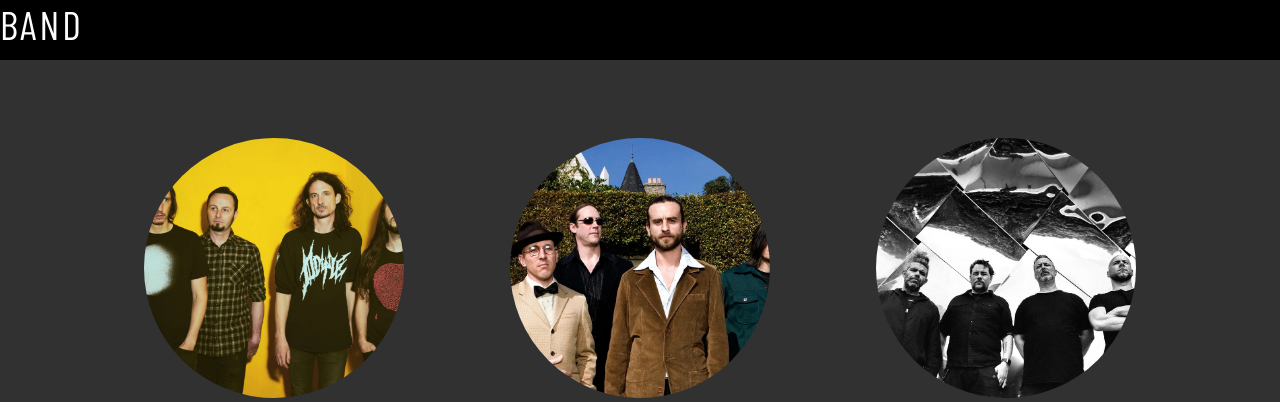
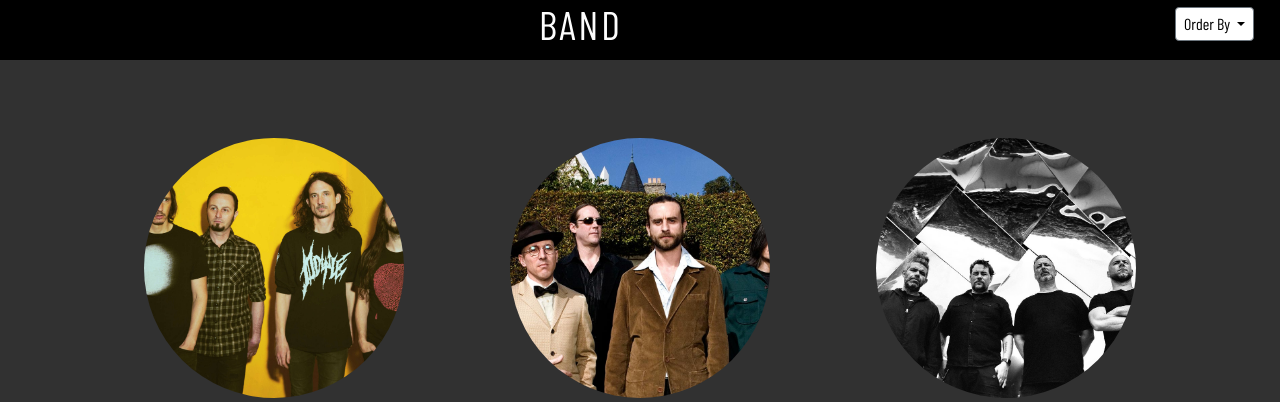
Before and after one commit to sudo-JACT/DB_PROJECT, a PHP site: page /php/artists.php in a window 1280 px wide. Shown: the part 80-482 px from the top of the page. Run offline with PHP 8.4, Linux system fonts and the light colour scheme; data comes from the database, SQL or seed files in the repository; some web fonts are replaced.

Commit message:
Finito filtri anche in album e band
Messi tutti i filtri

```diff
--- a/db_backups/data-dump.sql
+++ b/db_backups/data-dump.sql
@@ -449,4 +449,4 @@ UNLOCK TABLES;
 /*!40101 SET COLLATION_CONNECTION=@OLD_COLLATION_CONNECTION */;
 /*!40111 SET SQL_NOTES=@OLD_SQL_NOTES */;
 
--- Dump completed on 2026-08-04 10:10:43
+-- Dump completed on 2026-08-04 10:54:01
--- a/index.php
+++ b/index.php
@@ -105,7 +105,6 @@
 
                 try {
 
-
                     $result = $conn->query($sql);
 
                     if ($result->rowCount() > 0) {
--- a/php/artists.php
+++ b/php/artists.php
@@ -2,6 +2,30 @@
 
     include_once("./template.php");
     session_checker();
+
+
+    if (isset($_POST['orderby'])) {
+
+        switch ($_POST['orderby']) {
+
+            case 'A-Z':
+
+                $sql = "SELECT id, name, image_path FROM band ORDER BY name";
+                break;
+
+            case 'Z-A':
+
+                $sql = "SELECT id, name, image_path FROM band ORDER BY name DESC";
+                break;
+
+        }
+
+    } else {
+
+        $sql = "SELECT id, name, image_path FROM band";
+
+    }
+
 
 ?>
 
@@ -26,10 +50,32 @@
 
         ?>
 
+        <div class='filters_div'>
 
-        <div class="title">
-            <h1>BAND</h1>
+            <div class="title">
+                <h1>BAND</h1>
+            </div>
+
+            <form method='POST' class='filters'>
+
+                <div class="btn btn-group">
+
+                    <button class="filter-btn btn btn-secondary btn-sm dropdown-toggle" type="button" data-bs-toggle="dropdown" aria-expanded="false">
+                        Order By
+                    </button>
+
+                    <ul class="dropdown-menu filter">
+                        <button type='submit' class='btn' name='orderby' value='A-Z'><li class='filt'>A-Z</li></button>
+                        <div class='border-top'></div>
+                        <button type='submit' class='btn' name='orderby' value='Z-A'><li class='filt'>Z-A</li></button>
+                    </ul>
+
+                </div>
+
+            </form>
+
         </div>
+
 
         <form method='POST' action="/php/band_page.php">
 
@@ -42,7 +88,6 @@
 
             try {
 
-                $sql = "SELECT id, name, image_path FROM band";
 
                 $result = $conn->query($sql);
 
--- a/php/cart.php
+++ b/php/cart.php
@@ -4,7 +4,7 @@
 
     if (!session_checker()) {
 
-        header('Location: '.'/php/login.php');
+        header('Location: '.'/php/please_login.php');
 
     }
 
```
Also changed, not shown: php/albums.php (+61 -4 lines), php/please_login.php (added), 1 other file.
